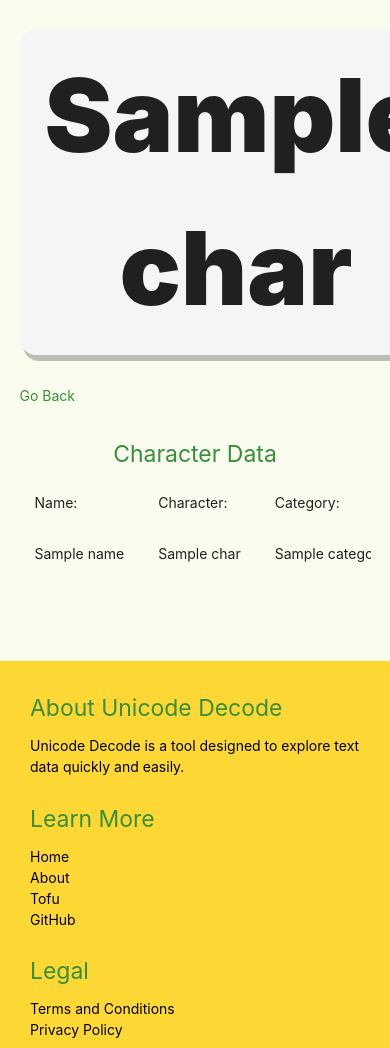
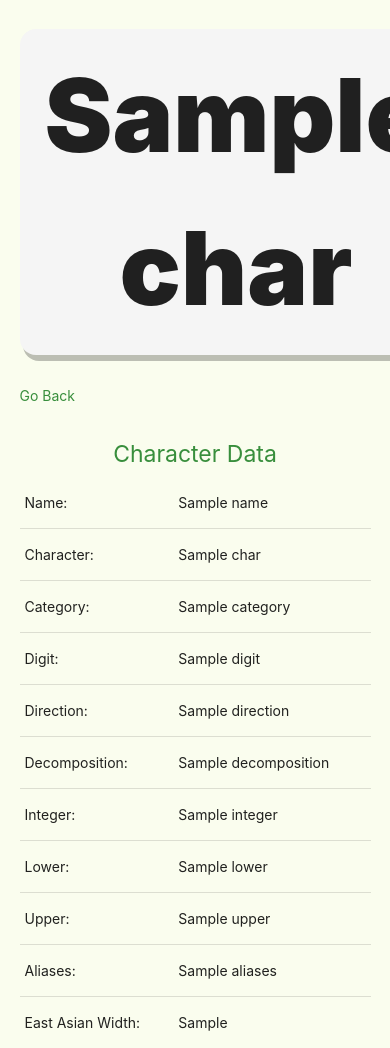
Before and after one commit to danieljdorado/unicodedecode, a Django app: template templates/decode/character.html in a window 390 px wide; the page is wider, and only the part inside the window is pictured. Shown: the part 310-1358 px from the top of that part. Run offline with Django 3.2, Linux system fonts and the light colour scheme; the template is opened without the code that fills it: most values are stand-ins (such as "Sample title", 1, 10 or a date in 2020); some libraries are stand-ins or nearby versions.

Commit message:
Modify character table to not be responsive.

```diff
--- a/templates/decode/character.html
+++ b/templates/decode/character.html
@@ -13,7 +13,7 @@
 </div>
 <br>
 <h5 class="header center green-text text-darken-2">Character Data</h5>
-<table class="responsive-table highlight">
+<table class="highlight">
   <tbody>
     <tr>
       <td>Name:</td>
```
